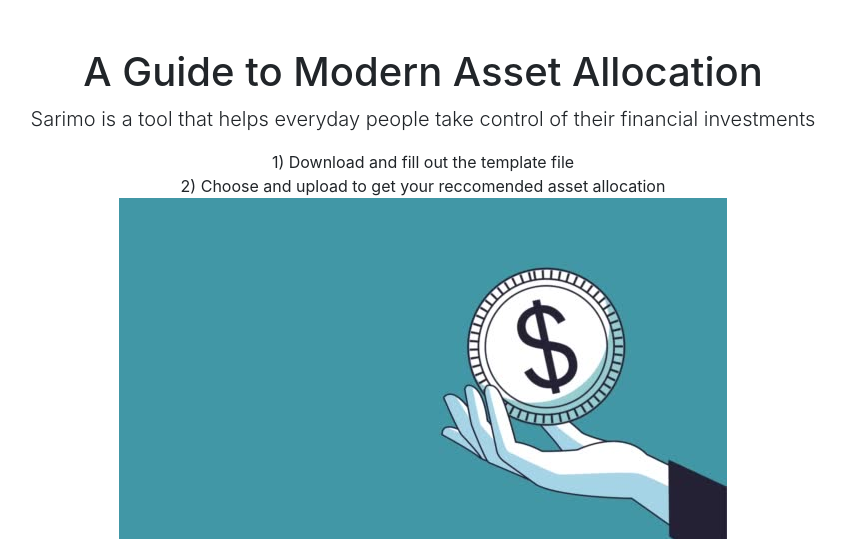
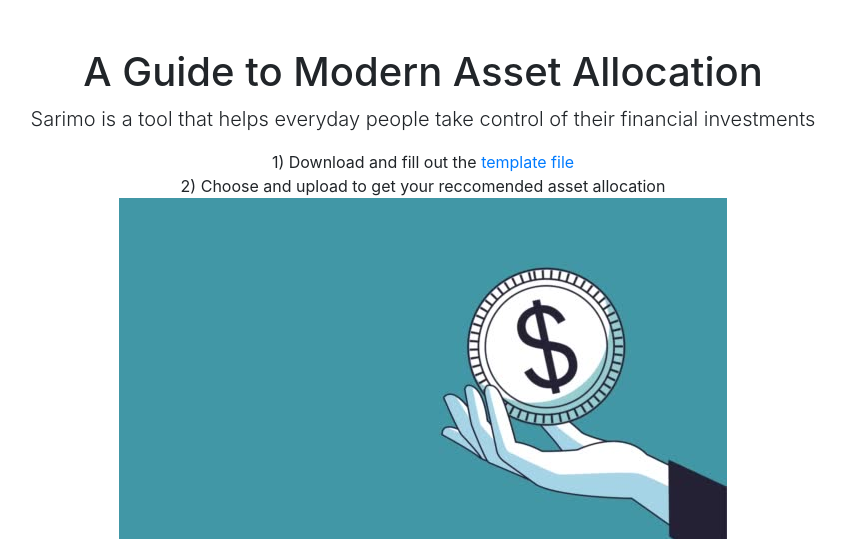
Before and after one commit to Jallen64/sarimo, a Flask app: page / in a window 1280 px wide. Shown: the part 56-595 px from the top of the page, without its empty margins (217-1063 px from the left). Run offline with Flask 2, Linux system fonts and the light colour scheme; some libraries are stand-ins or nearby versions.

Commit message:
Hyper-linked Template File and added back favicon

```diff
--- a/templates/graph.html
+++ b/templates/graph.html
@@ -9,7 +9,7 @@
   <meta name="author" content="">
 
   <title>Sarimo</title>
-  <!-- <link rel="shortcut icon" type="image/x-icon" href="static/favicon_money.png" /> -->
+  <link rel="shortcut icon" type="image/x-icon" href="static/favicon_money.png" />
   <!-- Bootstrap core CSS -->
   <link href="static/css/bootstrap.min.css" rel="stylesheet">
 
--- a/templates/upload.html
+++ b/templates/upload.html
@@ -9,7 +9,7 @@
   <meta name="author" content="">
 
   <title>Sarimo</title>
-  <!-- <link rel="shortcut icon" type="image/x-icon" href="static/favicon_money.png" /> -->
+  <link rel="shortcut icon" type="image/x-icon" href="static/favicon_money.png" />
 
   <!-- Bootstrap core CSS -->
   <link href="static/css/bootstrap.min.css" rel="stylesheet">
@@ -53,7 +53,7 @@
         <h1 class="mt-5">A Guide to Modern Asset Allocation</h1>
         <p class="lead">Sarimo is a tool that helps everyday people take control of their financial investments</p>
         <ul class="list-unstyled">
-          <li>1) Download and fill out the template file</li>
+          <li>1) Download and fill out the <a href="https://www.mediafire.com/file/ibow171m50g1fqj/PersonalFinance.csv/file">template file</a></li>
           <li>2) Choose and upload to get your reccomended asset allocation</li>
           <img src="static/money.jpg" alt="Italian Trulli">
           <li>  </li>
```
